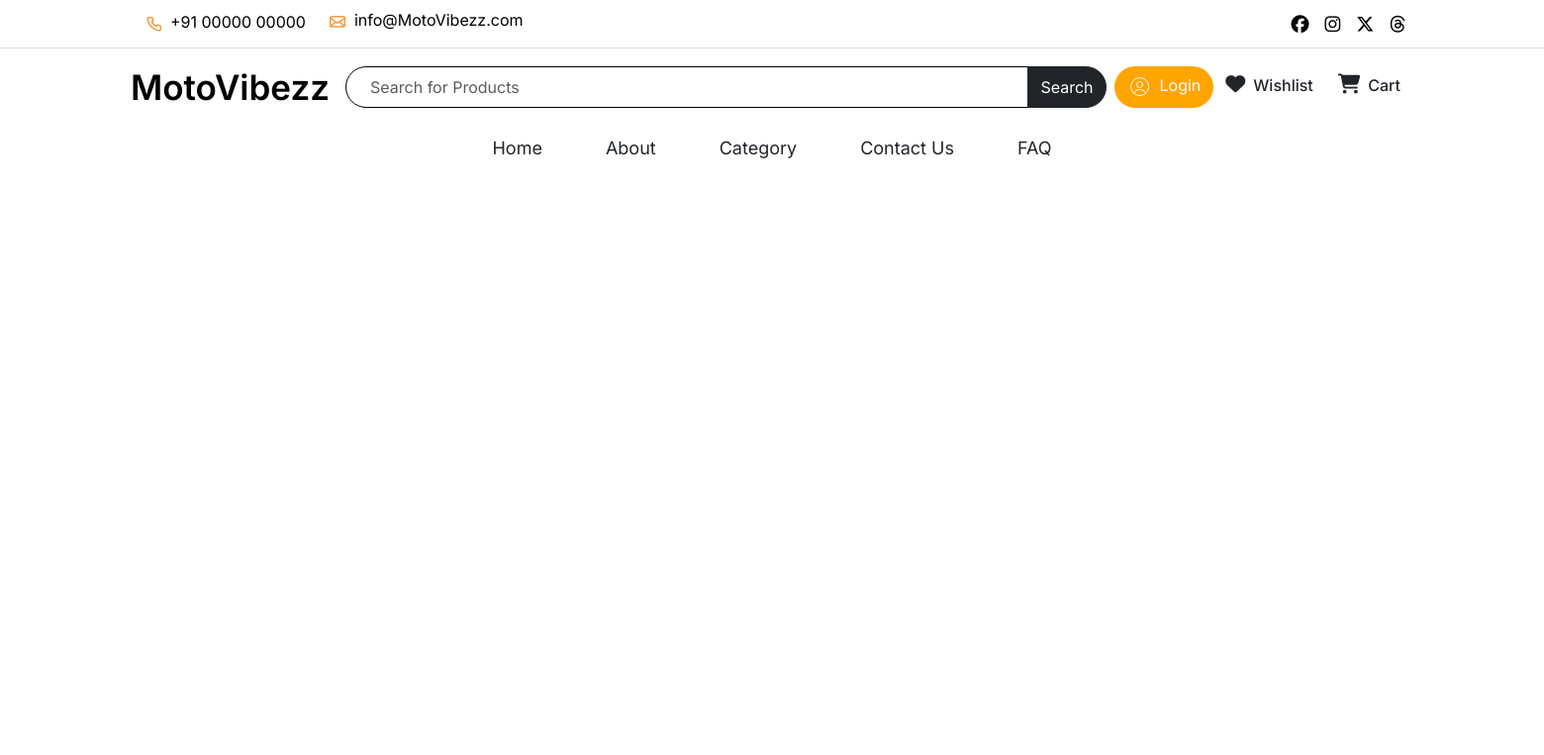
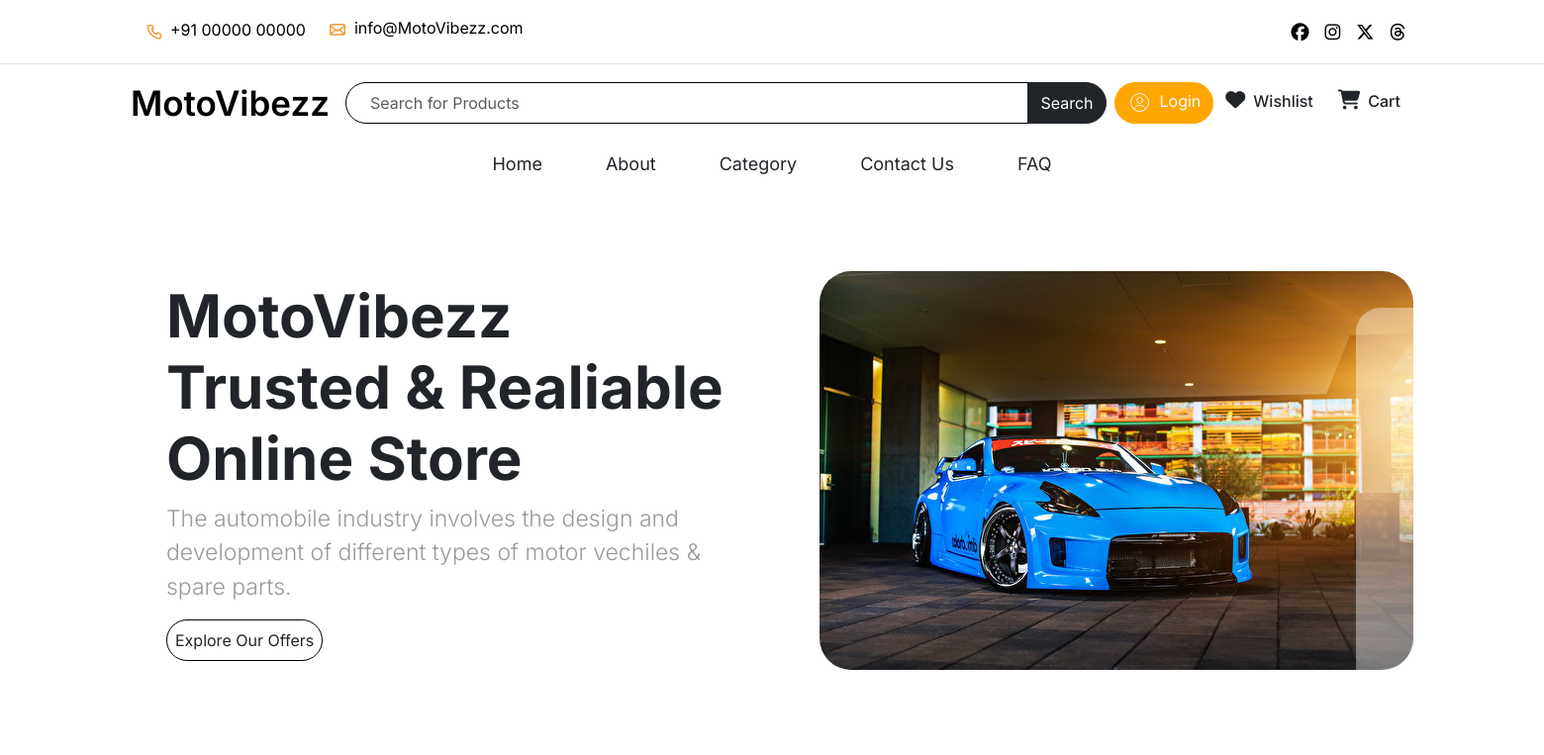
Before and after one commit to Sivaaiyammal/Master, a PHP site: page / in a window 1560 px wide. Shown: the top 763 px of the page at 99% size. Run offline with PHP 8.4, Linux system fonts and the light colour scheme.

Commit message:
Adding Poster element

```diff
--- a/css/style.css
+++ b/css/style.css
@@ -72,3 +72,27 @@
 .navbar-toggler {
   border: none;
 }
+
+#poster a{
+  border: black 1px solid;
+}
+
+#poster h1,h2{
+  font-size: 60px;
+  font-weight: bolder;
+}
+
+#poster p{
+  font-size: 23px;
+  color: #999999;
+}
+
+.glass{
+  position: absolute;
+  width: 151.92px;
+  height: 366.1px;
+  left: 1370.11px;
+  top: 311.16px;
+  background: rgba(255,255,255,0.4);
+  border-radius: 24.6533px 24.6533px 0px 0px;
+}
--- a/index.html
+++ b/index.html
@@ -10,12 +10,13 @@
   <link rel="stylesheet" href="https://cdnjs.cloudflare.com/ajax/libs/font-awesome/6.5.1/css/all.min.css"
     integrity="sha512-DTOQO9RWCH3ppGqcWaEA1BIZOC6xxalwEsw9c2QQeAIftl+Vegovlnee1c9QX4TctnWMn13TZye+giMm8e2LwA=="
     crossorigin="anonymous" referrerpolicy="no-referrer" />
+  <link rel="icon" type="image/x-icon" href="css/Images/Icons/cargreenicon_98531.ico">
   <link rel="stylesheet" href="css/style.css">
 </head>
 
 <body>
   <!-- Navbar-first -->
-  <nav class="navbar navbar-expand-lg p-0 d-none d-lg-block border-bottom">
+  <nav class="navbar navbar-expand-lg d-none d-lg-block border-bottom">
     <div class="container">
       <ul class="navbar-nav col-md">
         <li class="nav-item">
@@ -61,8 +62,8 @@
   </nav>
 
   <!-- navbar-category -->
-  <div class="container d-none d-lg-block ">
-    <ul class="nav justify-content-center mt-2 " id="Category">
+  <div class="container d-none d-lg-block">
+    <ul class="nav justify-content-center mt-2" id="Category">
       <li class="nav-item mx-3">
         <a class="nav-link active text-dark" aria-current="page" href="#">Home</a>
       </li>
@@ -80,6 +81,7 @@
       </li>
     </ul>
   </div>
+
   <!-- Navbar-hidden-display -->
 
   <nav class="navbar bg-body-tertiary d-lg-none d-sm-block"  id="Navhidden" >
@@ -129,6 +131,31 @@
     </div>
   </nav>
 
+<!-- poster -->
+
+<section id="poster" class="p-5">
+  <div class="container">
+    <div class="row align-items-center justify-content-between">
+      <div class="col-md p-5">
+        <h2>MotoVibezz <br>Trusted & Realiable Online Store</h2>
+        <p class="lead">
+          The automobile industry involves the design and development of different types of motor vechiles & spare parts.
+        </p>
+        <a href="#" class="btn btn-transprent rounded-pill p-2">
+          <i class="bi bi-chevron-right"></i> Explore Our Offers
+        </a>
+      </div>
+      <div class="col-md">
+        <img src="css/Images/NissanCar.jpg" class="img-fluid rounded-5" alt="" />
+        <div class="glass">
+
+        </div>
+      </div>
+
+    </div>
+  </div>
+</section>
+
 
   <script src="https://cdn.jsdelivr.net/npm/bootstrap@5.3.3/dist/js/bootstrap.bundle.min.js"
     integrity="sha384-YvpcrYf0tY3lHB60NNkmXc5s9fDVZLESaAA55NDzOxhy9GkcIdslK1eN7N6jIeHz" crossorigin="anonymous">
```
Also changed, not shown: css/Images/Icons/cargreenicon_98531.ico (added), css/Images/Icons/icons8-car-50.png (added), css/Images/Icons/taxi_7753775.png (added).
